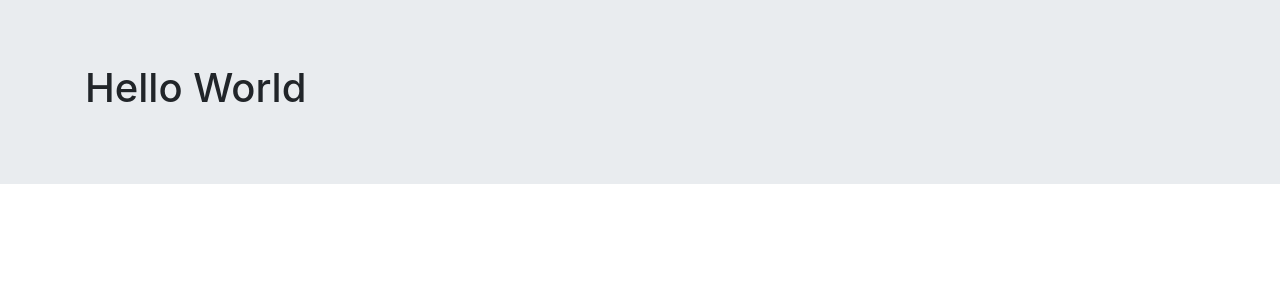
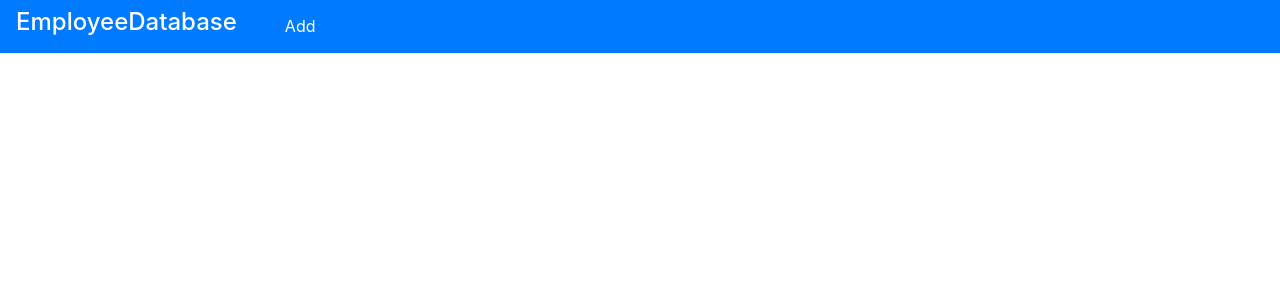
Before and after one commit to AlanGarc1a/EmployeeDatabase, a React (Create React App) app in the folder client/: page /create in a window 1280 px wide. Shown: the top 300 px of the page. Built offline with nearby package versions, Linux system fonts and the light colour scheme.

Commit message:
create navbar and add create route

```diff
--- a/client/src/components/App.js
+++ b/client/src/components/App.js
@@ -1,14 +1,17 @@
 import React from 'react';
-import Jumbotron from 'react-bootstrap/Jumbotron';
-import Container from 'react-bootstrap/Container';
+import { BrowserRouter, Route, Switch } from 'react-router-dom';
+import Menu from './Menu';
+import EmployeeCreate from './employee/EmployeeCreate';
+
 
 const App = () => {
     return (
-        <Jumbotron fluid>
-            <Container>
-                <h1>Hello World</h1>
-            </Container>
-        </Jumbotron>
+        <BrowserRouter>
+            <Menu />
+            <Switch>
+                <Route path="/create" exact component={EmployeeCreate} />
+            </Switch>
+        </BrowserRouter>
     )
 }
 
--- /dev/null
+++ b/client/src/components/Menu.js
@@ -0,0 +1,19 @@
+import React from 'react';
+import Navbar from 'react-bootstrap/Navbar';
+import Nav from 'react-bootstrap/Nav';
+import { Link } from 'react-router-dom';
+
+const Menu = () => {
+    return (
+        <Navbar bg="primary" variant="dark">
+            <Link to="/" className="text-white mr-5 h4">EmployeeDatabase</Link>
+            <Nav className="mr-auto">
+                <Link to="/create" className="text-white">
+                    Add
+                </Link>
+            </Nav>
+        </Navbar>
+    );
+}
+
+export default Menu;
--- /dev/null
+++ b/client/src/components/employee/EmployeeCreate.js
@@ -0,0 +1,10 @@
+import React from 'react';
+
+const EmployeeCreate = () => {
+
+    return (
+        <div></div>
+    )
+}
+
+export default EmployeeCreate;
```
